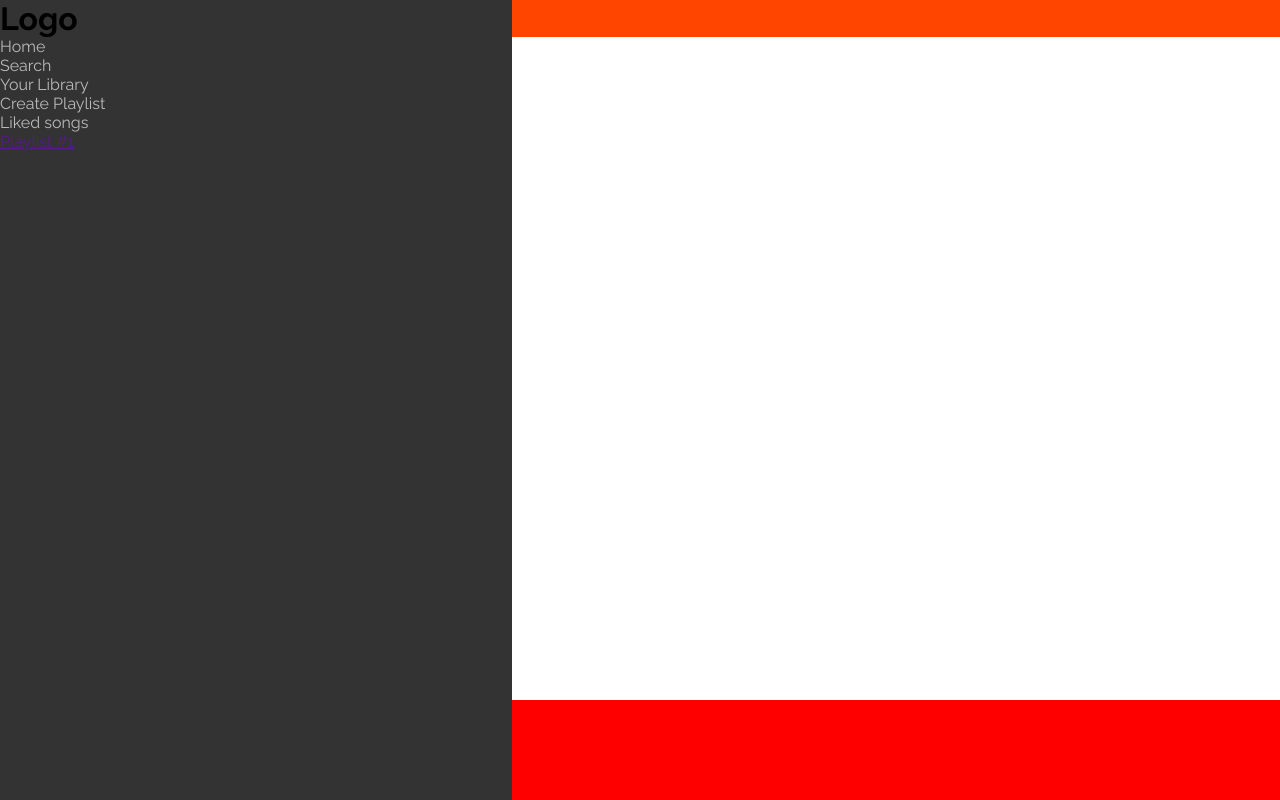
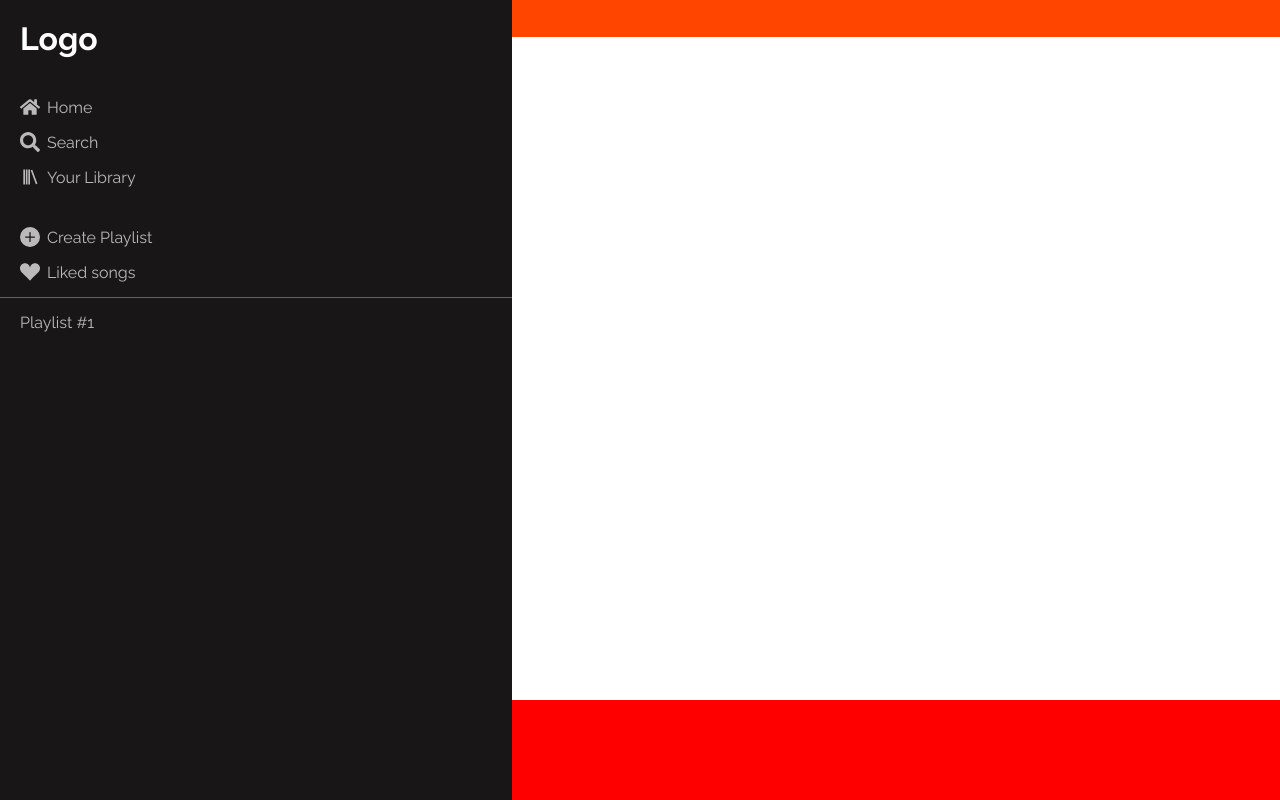
Before and after one commit to rafiurrafi/coverMeBad, a React (Create React App) app: page / in a window 1280 px wide. Built offline with nearby package versions, Linux system fonts and the light colour scheme.

Commit message:
added navbar link with styles

```diff
--- a/package.json
+++ b/package.json
@@ -8,6 +8,7 @@
     "@testing-library/user-event": "^13.5.0",
     "react": "^18.1.0",
     "react-dom": "^18.1.0",
+    "react-icons": "^4.6.0",
     "react-router-dom": "^6.3.0",
     "react-scripts": "5.0.1",
     "sass": "^1.51.0",
--- a/src/app.scss
+++ b/src/app.scss
@@ -12,3 +12,16 @@ body {
   font-weight: 400;
   text-rendering: optimizeLegibility;
 }
+.mb-s {
+  margin-bottom: 1rem;
+}
+.mb-m {
+  margin-bottom: 1.5rem;
+}
+.mb-l {
+  margin-bottom: 2rem;
+}
+
+.mb-xl {
+  margin-bottom: 4rem;
+}
--- a/src/components/navbar/navbar.component.jsx
+++ b/src/components/navbar/navbar.component.jsx
@@ -1,14 +1,27 @@
 import "./navbar.style.scss";
+import { FaHome, FaSearch } from "react-icons/fa";
+import { BiLibrary } from "react-icons/bi";
+import { BsSuitHeartFill, BsFillPlusCircleFill } from "react-icons/bs";
 const Navbar = () => {
   return (
     <div className="navbar">
-      <h1>Logo</h1>
+      <h1 className="mb-xl">Logo</h1>
       <div className="navbar-menu">
-        <a href="">Home</a>
-        <a href="">Search</a>
-        <a href="">Your Library</a>
-        <a href="">Create Playlist</a>
-        <a href="">Liked songs</a>
+        <a href="" className="mb-m">
+          <FaHome /> Home
+        </a>
+        <a href="" className="mb-m">
+          <FaSearch /> Search
+        </a>
+        <a href="" className="mb-xl">
+          <BiLibrary /> Your Library
+        </a>
+        <a href="" className="mb-m">
+          <BsFillPlusCircleFill /> Create Playlist
+        </a>
+        <a href="" className="mb-m">
+          <BsSuitHeartFill /> Liked songs
+        </a>
       </div>
       <div className="navbar-playlist">
         <a href="">Playlist #1</a>
--- a/src/components/navbar/navbar.style.scss
+++ b/src/components/navbar/navbar.style.scss
@@ -2,17 +2,39 @@
   position: fixed;
   z-index: 3;
   width: 40%;
-  background-color: #333;
+  background-color: rgb(24, 22, 22);
   height: 100vh;
+  h1 {
+    color: white;
+    margin-left: 2rem;
+    margin-top: 2rem;
+  }
+  a {
+    display: block;
+    text-decoration: none;
+    color: rgb(186, 186, 186);
+    padding-left: 2rem;
+    transition: 0.3s;
+    &:hover {
+      color: white;
+      font-weight: 400;
+    }
+  }
   &-menu {
     a {
-      display: block;
-      text-decoration: none;
-      color: rgb(186, 186, 186);
-      transition: 0.3s;
-      &:hover {
-        color: white;
+      display: flex;
+      align-items: center;
+      svg {
+        margin-right: 0.7rem;
+        font-size: 2rem;
+      }
+
+      &:last-child {
+        padding-bottom: 1.5rem;
+        border-bottom: 1px solid #636161;
       }
     }
   }
+  &-playlist {
+  }
 }
```
Also changed, not shown: 1 other file (tests, documents, lock files or other folders).
